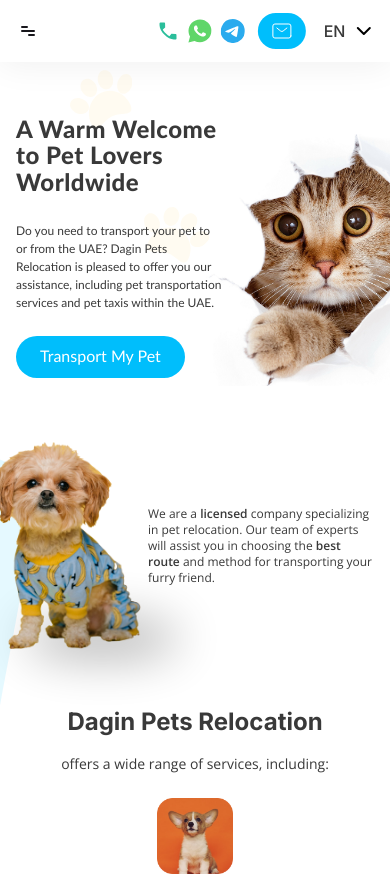
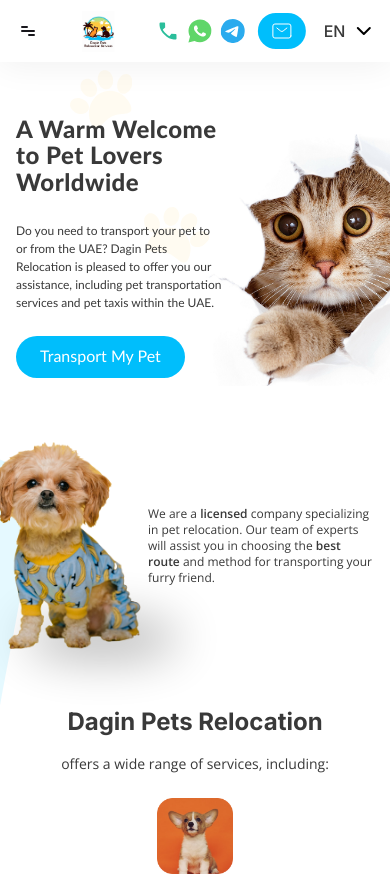
Before and after one commit to DragonflyPie/dagin_pets, a Next.js app: page /en in a window 390 px wide. Shown: the top 876 px of the page. Built offline with nearby package versions, Linux system fonts and the light colour scheme.

Commit message:
fix: keep navbar logo on small screens

```diff
--- a/app/_components/navbar/Navbar.tsx
+++ b/app/_components/navbar/Navbar.tsx
@@ -21,7 +21,7 @@
     <div className="fixed z-30 flex min-h-[62px] w-full items-center  justify-center  bg-white shadow-[0px_3px_34px_0px_#10101010] md:min-h-[87px]">
       <div className="flex w-full max-w-[1440px] items-center justify-end gap-3 pl-4 pr-2 font-inter font-medium xs:px-4 md:px-6 lg:gap-6 xl:px-16  2xl:gap-12">
         <DropdownMenu items={navigation} text={footer.footer_title} />
-        <div className="relative mr-auto hidden aspect-square h-[41px] shrink-0 xs:block md:h-[65px] xl:h-[113px]">
+        <div className="relative mr-auto  aspect-square h-[41px] shrink-0 md:h-[65px] xl:h-[113px]">
           <Image
             src={logo}
             fill
```
